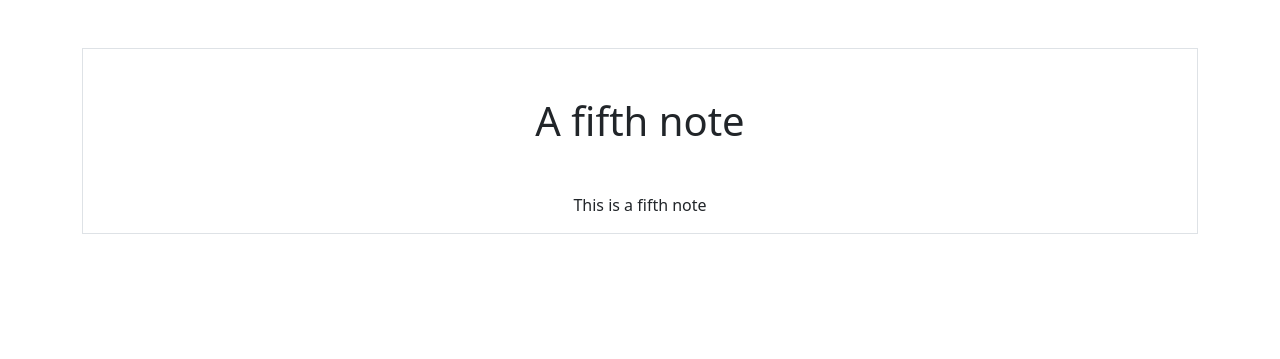
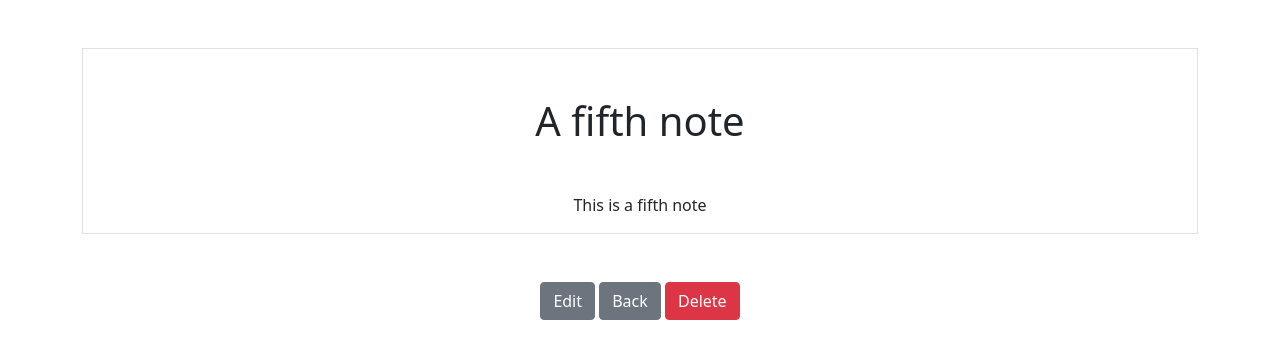
Before and after one commit to mchiuminatto/DjangoEssentials, a Django app: page /smart/notes/4 in a window 1280 px wide. Shown: the top 359 px of the page. Run offline with Django 4.2, Linux system fonts and the light colour scheme; data comes from the database, SQL or seed files in the repository; both versions use the stored data as it was after the commit.

Commit message:
update delete

```diff
--- a/notes/templates/notes/notes_detail.html
+++ b/notes/templates/notes/notes_detail.html
@@ -5,4 +5,7 @@
     <h1 class="my-5">{{note.title}}</h1>
     <p>{{note.text}}</p>
 </div>
+<a href="{% url 'notes.update' pk=note.id %}"" class="btn btn-secondary my-5">Edit</a>
+<a href="{% url 'notes.list' %}" class="btn btn-secondary">Back</a>
+<a href="{% url 'notes.delete' pk=note.id %}" class="btn btn-danger">Delete</a>
 {% endblock %}
--- a/notes/templates/notes/notes_form.html
+++ b/notes/templates/notes/notes_form.html
@@ -1,7 +1,7 @@
 {% extends "base.html"%}
 
 {% block content %}
-<form action="{% url 'notes.new'  %}" method="POST">
+<form  method="POST">
 	{% csrf_token %}
     {{form}}
     <button type="submit" class="btn btn-primary my-5">Submit</button>
@@ -12,4 +12,5 @@
         {{form.errors.title.as_text}}
 {% endif %}
 
+<a href="{% url 'notes.list' %}" class="btn btn-secondary my-5">Cancel</a>
 {% endblock %}
--- a/notes/urls.py
+++ b/notes/urls.py
@@ -5,5 +5,7 @@ from . import views
 urlpatterns = [
     path("notes", views.NotesListView.as_view(), name="notes.list"),
     path("notes/<int:pk>", views.NoteDetailView.as_view(), name="notes.detail"),
+    path("notes/<int:pk>/edit", views.NotesUpdateView.as_view(), name="notes.update"),
+    path("notes/<int:pk>/delete", views.NotesDeleteView.as_view(), name="notes.delete"),
     path("notes/new", views.NotesCreateView.as_view(), name="notes.new"),
 ]
--- a/notes/views.py
+++ b/notes/views.py
@@ -5,10 +5,20 @@ from .forms import NotesForm
 from .models import Notes
 
 # import to support class-based views (list views)
-from django.views.generic import CreateView, DetailView, ListView
+from django.views.generic import CreateView, DetailView, ListView, UpdateView
+from django.views.generic import DeleteView
 
 
 # Create your views here.
+
+class NotesDeleteView(DeleteView):
+    model = Notes
+    success_url = "/smart/notes"
+
+class NotesUpdateView(UpdateView):
+    model = Notes
+    success_url = "/smart/notes"
+    form_class = NotesForm
 
 class NotesCreateView(CreateView):
     model = Notes
```
Also changed, not shown: notes/templates/notes/notes_confirm_delete.html (added, +14 -0 lines), db.sqlite3.
